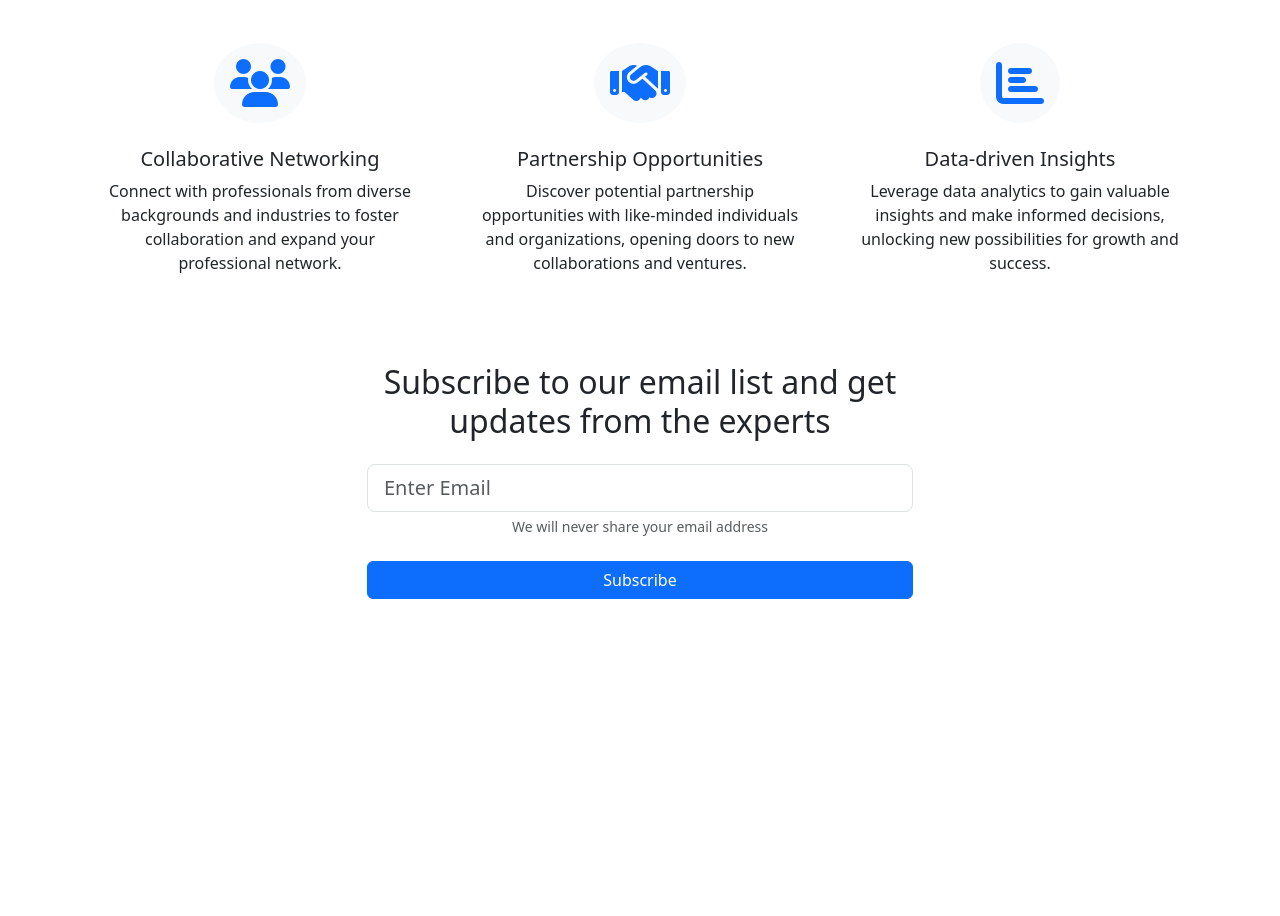
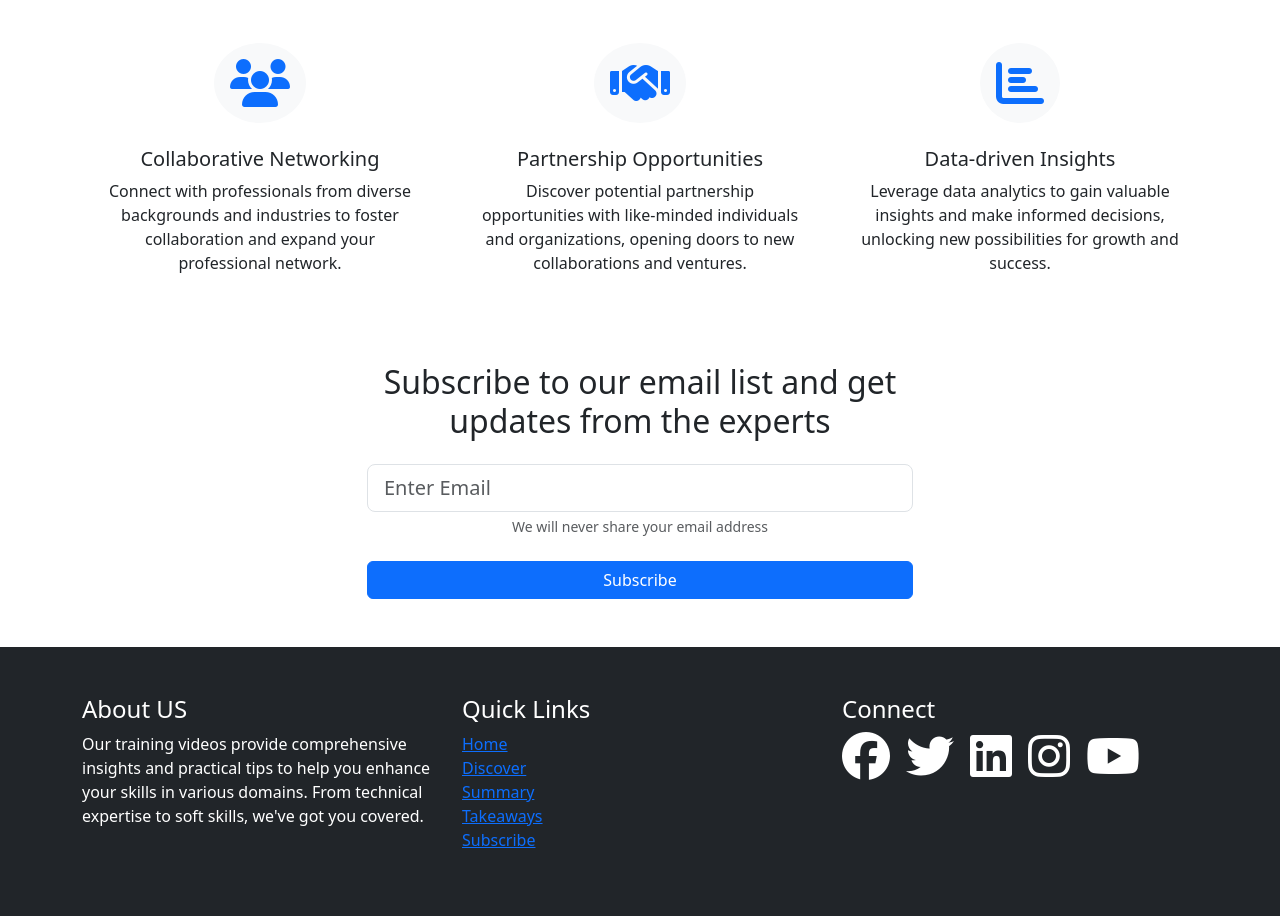
Before and after one commit to Its-gizmo47/Corso-Clone-Bootstrap, a plain HTML site: page index.html in a window 1280 px wide. Shown: the part 4029-4945 px from the top of the page. Before the commit the page ends 4676 px from the top, so only its background shows below. Drawn offline with nearby package versions, Linux system fonts and the light colour scheme.

Commit message:
Footer Added

```diff
--- a/index.html
+++ b/index.html
@@ -593,6 +593,52 @@
       </div>
     </section>
 
+    <!-- Footer -->
+    <footer class="py-5 bg-dark text-white">
+      <div class="container">
+        <div class="row">
+          <div class="col-md-4">
+            <h4>About US</h4>
+            <p>
+              Our training videos provide comprehensive insights and practical
+              tips to help you enhance your skills in various domains. From
+              technical expertise to soft skills, we've got you covered.
+            </p>
+          </div>
+          <div class="col-md-4">
+            <h4>Quick Links</h4>
+            <ul class="list-unstyled">
+              <li>
+                <a href="#home">Home</a>
+              </li>
+              <li>
+                <a href="#discover">Discover</a>
+              </li>
+              <li>
+                <a href="#summary">Summary</a>
+              </li>
+              <li>
+                <a href="#takeaways">Takeaways</a>
+              </li>
+              <li>
+                <a href="#subscribe">Subscribe</a>
+              </li>
+            </ul>
+          </div>
+          <div class="col-md-4">
+            <h4>Connect</h4>
+            <div class="social-icon d-flex flex-wrap gap-3">
+              <i class="fa-brands fa-facebook fa-3x"></i>
+              <i class="fa-brands fa-twitter fa-3x"></i>
+              <i class="fa-brands fa-linkedin fa-3x"></i>
+              <i class="fa-brands fa-instagram fa-3x"></i>
+              <i class="fa-brands fa-youtube fa-3x"></i>
+            </div>
+          </div>
+        </div>
+      </div>
+    </footer>
+
     <script src="./js/bootstrap.bundle.min.js"></script>
     <script src="./js/script.js"></script>
   </body>
```
